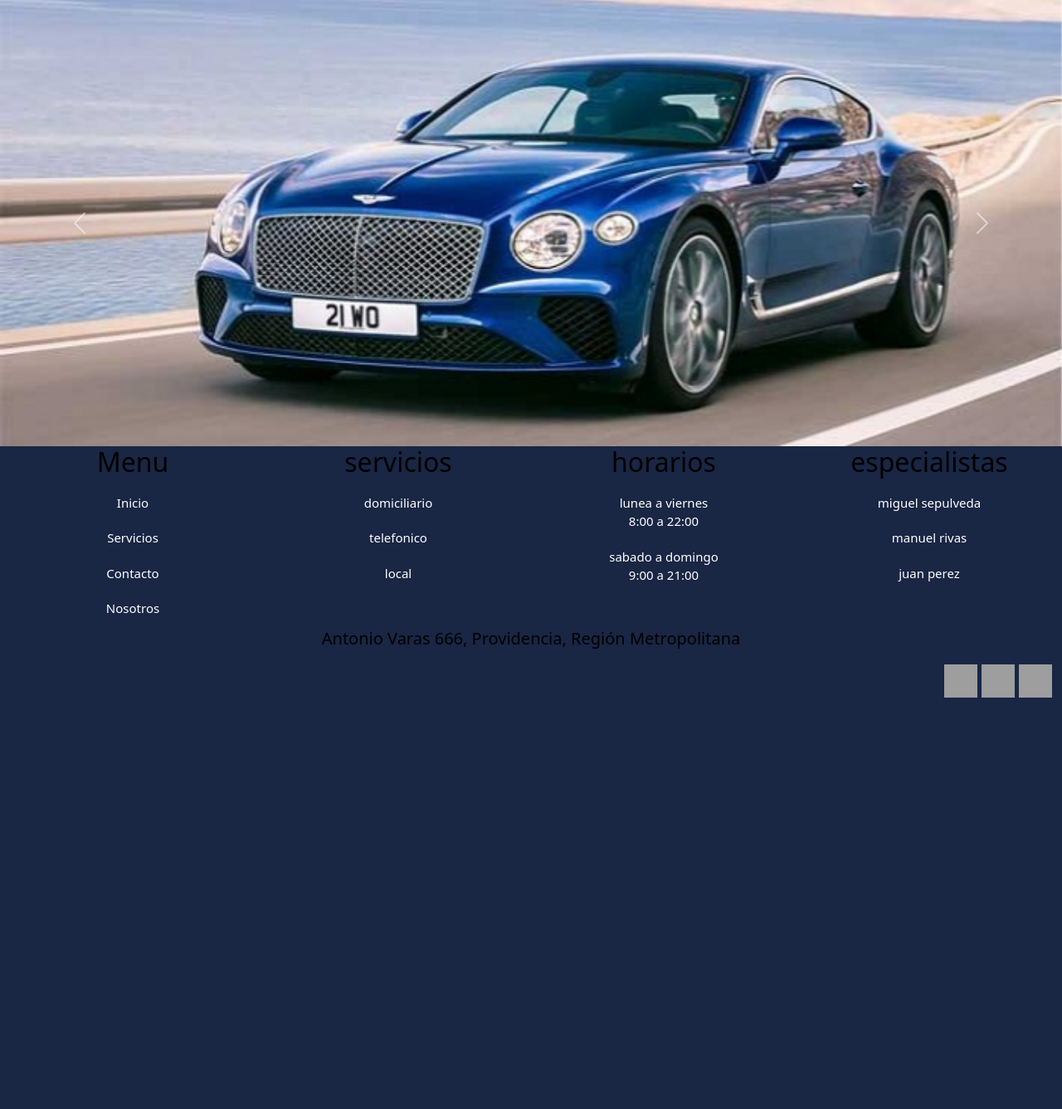
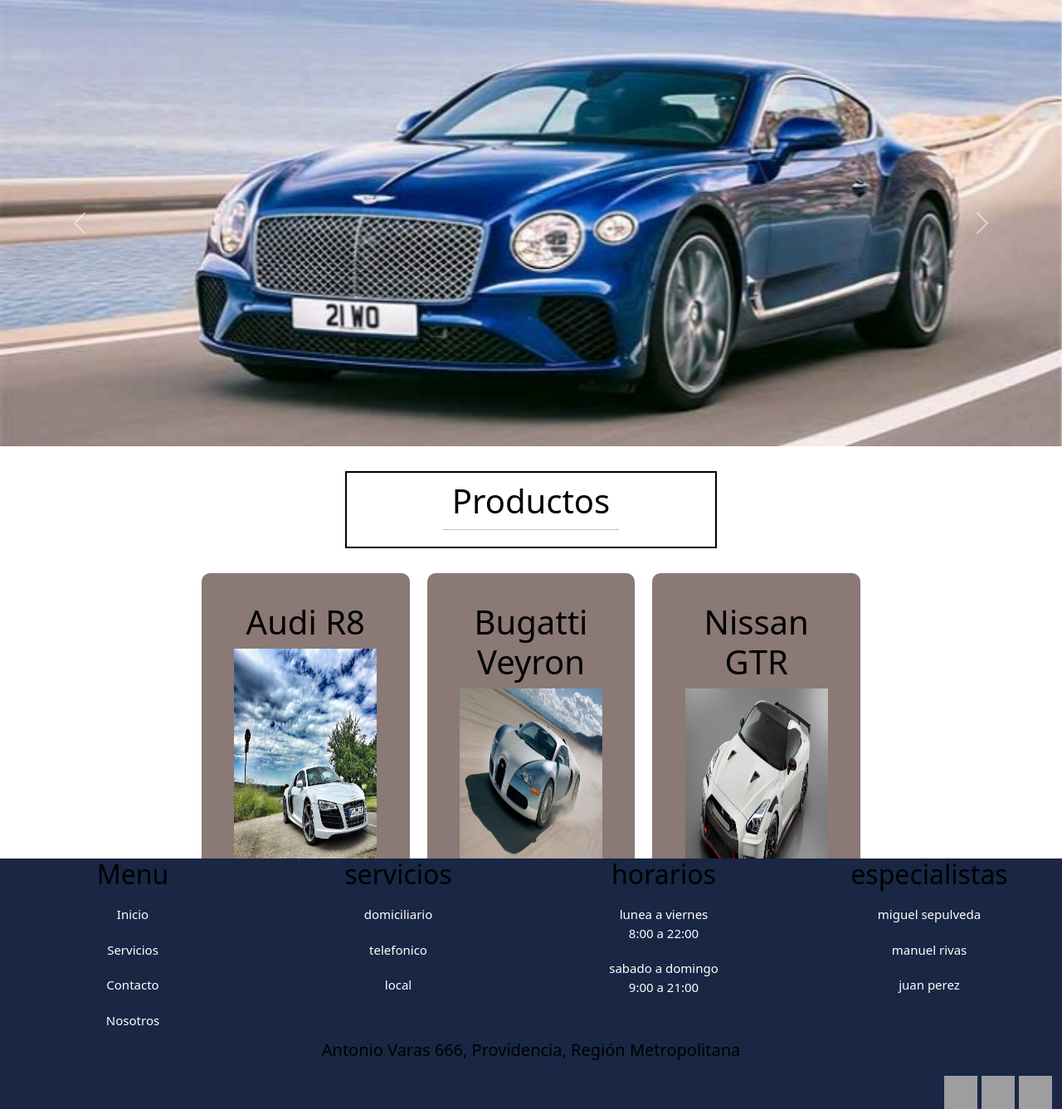
Before and after one commit to gumorales/proyecto, a Django app: page / in a window 1280 px wide. Shown: the part 123-1460 px from the top of the page at 83% size. Before the commit the page ends 964 px from the top, so only its background shows below. Run offline with Django 3.2, Linux system fonts and the light colour scheme; data comes from the database, SQL or seed files in the repository; both versions use the stored data as it was after the commit; some libraries are stand-ins or nearby versions; grey boxes are pictures that could not be loaded.

Commit message:
productos

```diff
--- a/ventas/admin.py
+++ b/ventas/admin.py
@@ -1,4 +1,5 @@
 from django.contrib import admin
-from .models import consulta
+from .models import consulta, Prodcto
 
 admin.site.register(consulta)
+admin.site.register(Prodcto)
--- a/ventas/models.py
+++ b/ventas/models.py
@@ -25,3 +25,11 @@
 
     def __str__(self):
         return self.Rut
+
+class Prodcto(models.Model):
+    Titulo = models.CharField(max_length=50)
+    Imagen = models.TextField()
+    Precio = models.CharField(max_length=15)
+
+    def __str__(self):
+        return self.Titulo
--- a/ventas/static/css/style.css
+++ b/ventas/static/css/style.css
@@ -108,3 +108,58 @@
 h4{
     color: white;
 }
+
+/* Productos */
+.ofertas{
+    background: white;
+    padding-top: 30px;
+}
+.ofertas-titulo{
+    border: 2px solid black;
+    padding: 10px;
+    text-align: center;
+    width: 35%;
+    margin: auto;
+}
+.ofertas-titulo h2{
+    font-size: 40px;
+    color: black;
+    font-weight: normal;
+}
+.ofertas-titulo hr{
+    background: black;
+    width: 50%;
+    margin: 10px auto;
+}
+.container-ofertas{
+    display: flex;
+    justify-content: space-evenly;
+}
+
+.productos{
+    padding: 30px;
+    width: 70%;
+    display: flex;
+    flex-wrap: wrap;
+    justify-content: space-evenly;
+}
+.productos .producto{
+    width: 30%;
+    background: #8A7975;
+    color: black;
+    border-radius: 10px;
+    padding: 35px 35px 0 35px;
+    margin-bottom: 20px;
+    text-align: center;
+}
+.productos .producto img{
+    width: 95%;
+    height: 70%;
+    display: block;
+    margin: auto;
+}
+
+.productos .producto p{
+    color: black;
+    font-weight: 300;
+}
--- a/ventas/templates/ventas/principal.html
+++ b/ventas/templates/ventas/principal.html
@@ -62,6 +62,21 @@
             <span class="visually-hidden">Next</span>
         </a>
     </div>
+
+
+    <!-- Productos -->
+    <section class="ofertas">
+        <div class="ofertas-titulo">
+            <h2>Productos</h2>
+            <hr>
+        </div>
+        {% block content %}
+        {% endblock %}
+    </section>
+
+    <!-- Productos -->
+
+
     <div class="footer col-md-12">
         <div class="row">
             <div class="col-sm-12 col-md-6 col-lg-3" >
--- /dev/null
+++ b/ventas/templates/ventas/productos_list.html
@@ -0,0 +1,17 @@
+{% extends 'ventas/principal.html' %}
+
+{% block content %}
+
+    <div class="container-ofertas">
+        <section class="productos">
+            {% for producto in productos %}
+            <div class="producto">
+                <h1>{{ producto.Titulo }}</h1>
+                <img src="{{ producto.Imagen }}" alt="">
+                <p>{{ producto.Precio }}</p>
+            </div>
+            {% endfor %}
+        </section>
+    </div>
+
+{% endblock %}
--- a/ventas/urls.py
+++ b/ventas/urls.py
@@ -1,9 +1,8 @@
-
 from django.urls import path
 from . import views
 
 urlpatterns = [
-    path('', views.principal, name='principal'),
-    path('formulario',views.post_new,name='formulario')
+    path('', views.productos_list, name='productos_list'),
+    path('formulario',views.post_new,name='formulario'),
 
 ]
--- a/ventas/views.py
+++ b/ventas/views.py
@@ -1,6 +1,7 @@
 from django.shortcuts import render
 from django.utils import timezone
-from .models import consulta
+from .models import consulta, Prodcto
+from .models import Prodcto
 from .forms import PostForm
 from django.shortcuts import redirect
 
@@ -27,3 +28,7 @@
     else:
         form = PostForm()
     return render(request, 'ventas/formulario.html', {'form': form})
+
+def productos_list(request):
+    productos = Prodcto.objects.order_by('Titulo')
+    return render(request, 'ventas/productos_list.html', {'productos': productos})
```
Also changed, not shown: db.sqlite3, ventas/migrations/0003_prodcto.py (added), ventas/static/images/Bugatti_Veyron.jpg (added), ventas/static/images/NissanGTR.jpg (added), ventas/static/images/audi_R8.jpg (added), ventas/static/images/maserati_mc20.jpg (added).
